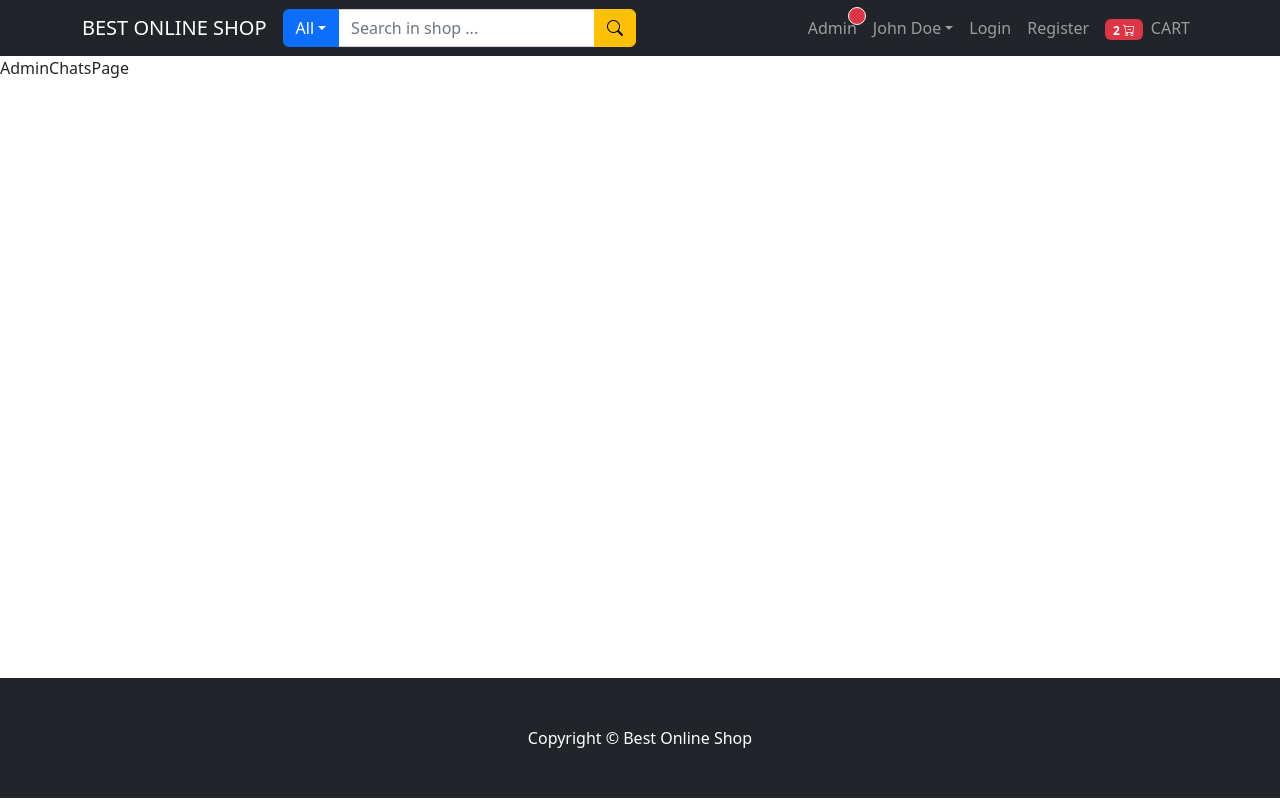
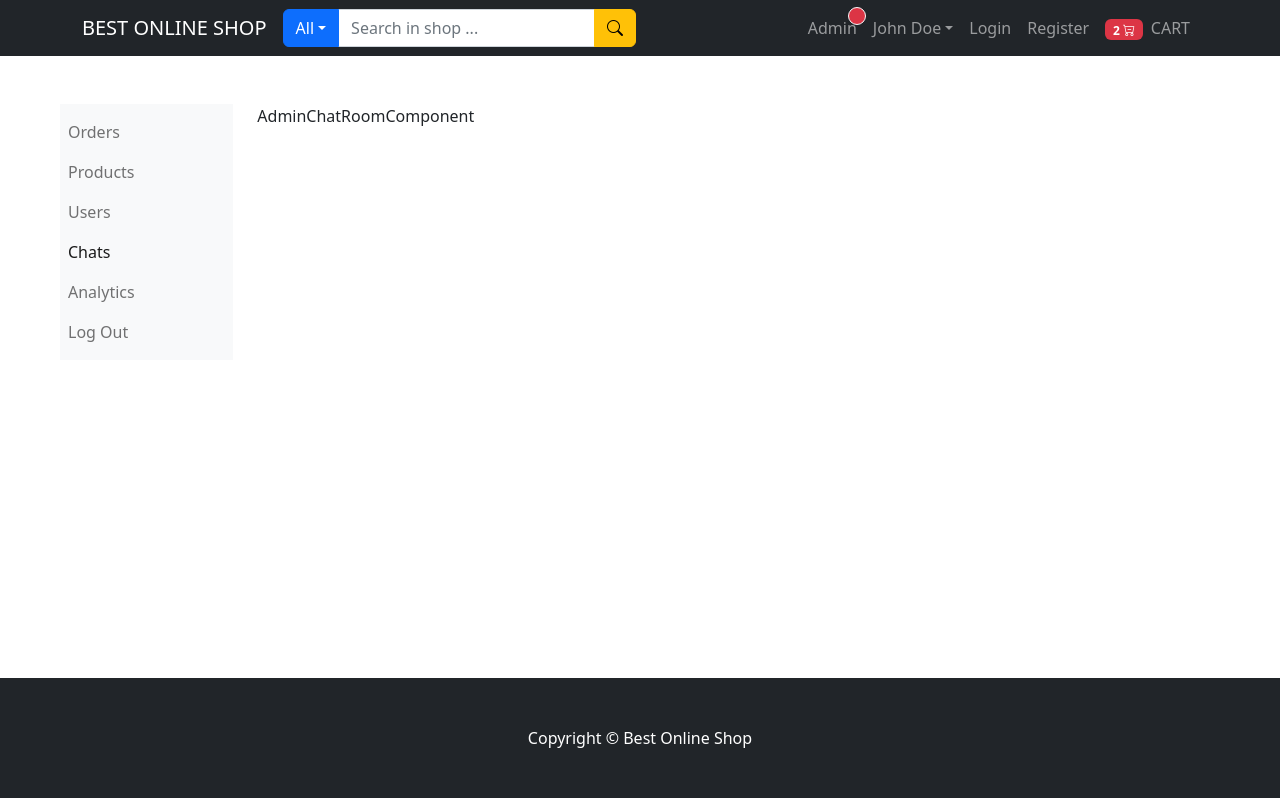
Before and after one commit to 0xAureoleNode/mern-e-commerce, a React (Create React App) app in the folder frontend/: page /admin/chats in a window 1280 px wide. Built offline with nearby package versions, Linux system fonts and the light colour scheme.

Commit message:
Create Chats Page

```diff
--- /dev/null
+++ b/frontend/src/components/admin/AdminChatRoomComponent.js
@@ -0,0 +1,7 @@
+import React from 'react';
+
+const AdminChatRoomComponent = () => {
+  return <div>AdminChatRoomComponent</div>;
+};
+
+export default AdminChatRoomComponent;
--- a/frontend/src/pages/admin/AdminChatsPage.js
+++ b/frontend/src/pages/admin/AdminChatsPage.js
@@ -1,7 +1,19 @@
 import React from 'react';
+import { Row, Col } from 'react-bootstrap';
+import AdminLinkComponent from '../../components/admin/AdminLinkComponent';
+import AdminChatRoomComponent from '../../components/admin/AdminChatRoomComponent';
 
 const AdminChatsPage = () => {
-  return <div>AdminChatsPage</div>;
+  return (
+    <Row className="m-5">
+      <Col md={2}>
+        <AdminLinkComponent />
+      </Col>
+      <Col md={10}>
+        <AdminChatRoomComponent />
+      </Col>
+    </Row>
+  );
 };
 
 export default AdminChatsPage;
```
